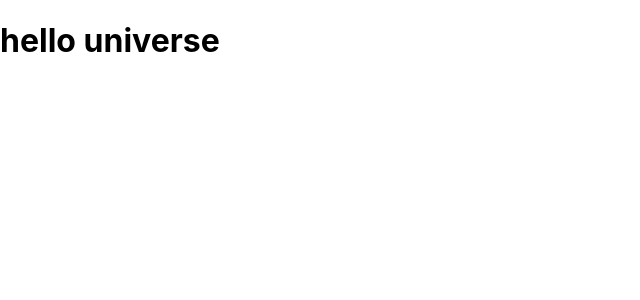
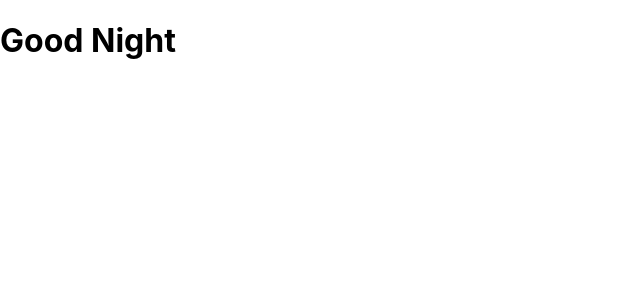
Before and after one commit to suraj123-coder/new-react-app, a React (Create React App) app: page / in a window 1280 px wide. Shown: the top 300 px of the page, without its empty margins (0-640 px from the left). Built offline with nearby package versions, Linux system fonts and the light colour scheme.

Commit message:
conditional return

```diff
--- a/src/App.js
+++ b/src/App.js
@@ -1,6 +1,8 @@
 function App(){
-  let jsx=<h1>hello universe</h1>
+  let jsx1 =<h1>Good Morning</h1>;
+  let jsx2 =<h1>Good Night</h1>;
 
-  return jsx;
+  return false ? jsx1:jsx2;
+
 }
 export default App;
```
